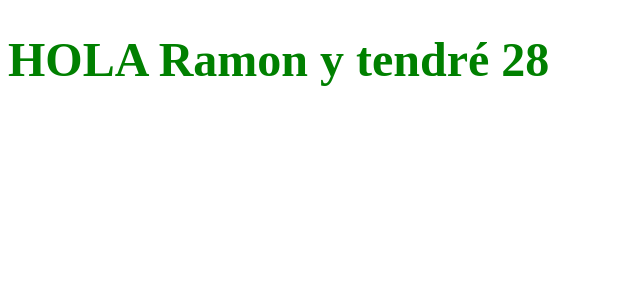
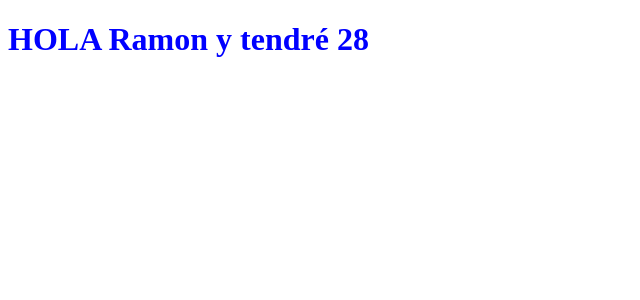
Before and after one commit to NEBULA1978/EMPEZANDO, a Vue app: page / in a window 1280 px wide. Shown: the top 300 px of the page, without its empty margins (0-640 px from the left). Built offline with nearby package versions, Linux system fonts and the light colour scheme.

Commit message:
Creando archivo base app.vue añado variable para el color de letra con v-bind:class desde estyle css abajo del todo

```diff
--- a/src/App.vue
+++ b/src/App.vue
@@ -1,5 +1,7 @@
 <template>
-  <h1 v-bind:style="miColor">HOLA {{ miNombre }} y tendré {{ miEdad }}</h1>
+  <h1 v-bind:class="selector">
+    HOLA {{ miNombre }} y tendré {{ miEdad }}
+  </h1>
 </template>
 
 
@@ -9,11 +11,14 @@
   const miNombre="Ramon"
   const miEdad=28
   const miColor="color:green;font-size:3em"
+  const selector="azul"
 </script>
 
 
 <!-- scoped solo afecta a este elemento -->
 <!-- Quito estilo h1 para prevalezca el estilo de directiva de arriba -->
 <style scoped>
-
+.azul{
+  color:blue;
+}
 </style>
```
